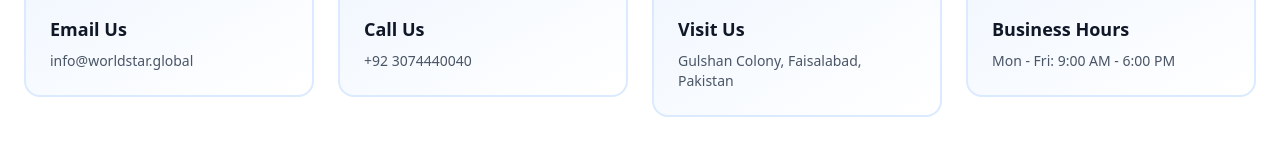
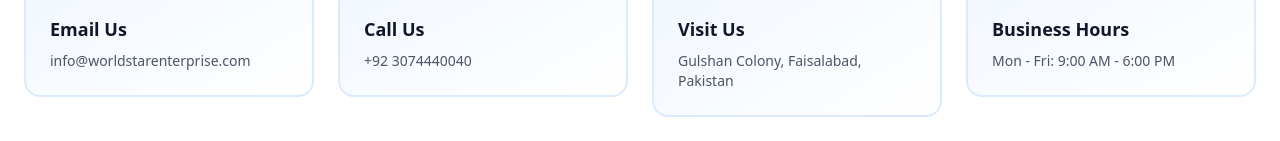
Before and after one commit to HasanSohaib-4434/WorldStar, a React (Vite) app: page /contact in a window 1280 px wide. Shown: the part 632-773 px from the top of the page. Built offline with nearby package versions, Linux system fonts and the light colour scheme.

Commit message:
updated form

```diff
--- a/src/Contact.jsx
+++ b/src/Contact.jsx
@@ -102,8 +102,8 @@
     {
       icon: Mail,
       title: "Email Us",
-      detail: "info@worldstar.global",
-      link: "mailto:info@worldstar.global",
+      detail: "info@worldstarenterprise.com",
+      link: "mailto:info@worldstarenterprise.com",
     },
     {
       icon: Phone,
```
